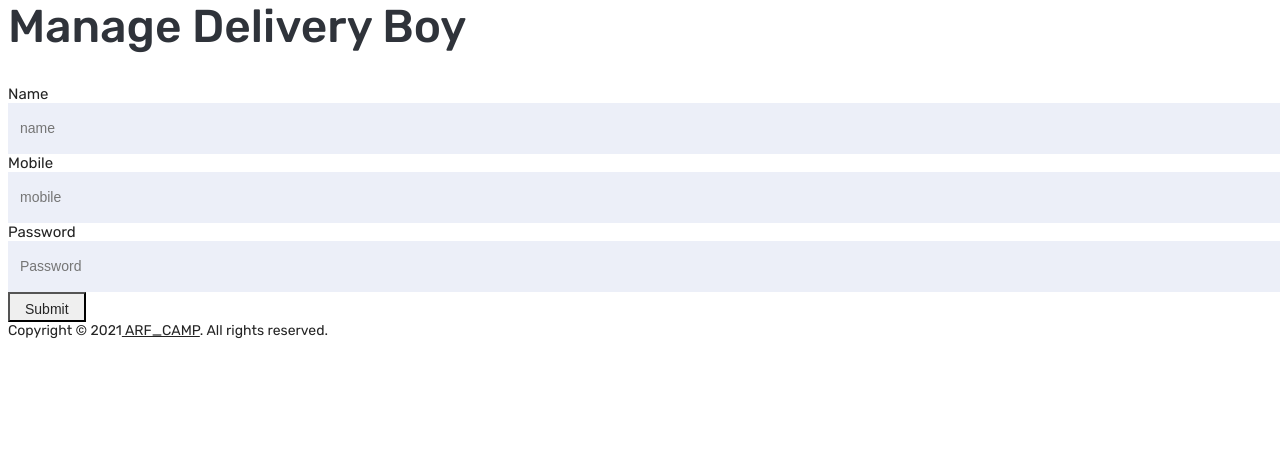
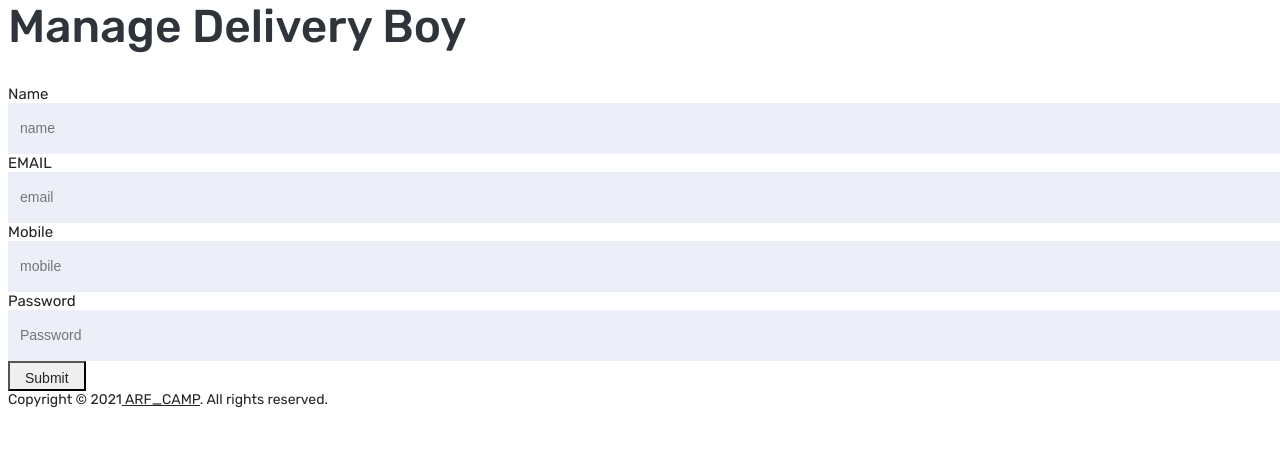
Before and after one commit to arf-camp/fOODKA, a PHP site: page /food/admin/manage_delivery_boy.php in a window 1280 px wide. Shown: the part 349-800 px from the top of the page. Run offline with PHP 8.4, Linux system fonts and the light colour scheme; a user stored in the database is signed in; some libraries are stand-ins or nearby versions.

Commit message:
delivery boy gets notification and information modify

```diff
--- a/admin/manage_delivery_boy.php
+++ b/admin/manage_delivery_boy.php
@@ -2,6 +2,7 @@
 include('top.php');
 $msg="";
 $name="";
+$email="";
 $mobile="";
 $password="";
 $id="";
@@ -10,29 +11,31 @@ if(isset($_GET['id']) && $_GET['id']>0){
 	$id=get_safe_value($_GET['id']);
 	$row=mysqli_fetch_assoc(mysqli_query($con,"select * from delivery_boy where id='$id'"));
 	$name=$row['name'];
+	$email=$row['email'];
 	$password=$row['password'];
 	$mobile=$row['mobile'];
 }
 
 if(isset($_POST['submit'])){
 	$name=get_safe_value($_POST['name']);
+	$email=get_safe_value($_POST['email']);
 	$password=get_safe_value($_POST['password']);
 	$mobile=get_safe_value($_POST['mobile']);
 	$added_on=date('Y-m-d h:i:s');
 
 	if($id==''){
-		$sql="select * from delivery_boy where mobile='$mobile'";
+		$sql="select * from delivery_boy where email='$email'";
 	}else{
-		$sql="select * from delivery_boy where mobile='$mobile' and id!='$id'";
+		$sql="select * from delivery_boy where email='$email' and id!='$id'";
 	}
 	if(mysqli_num_rows(mysqli_query($con,$sql))>0){
-		$msg="Delivery boy already added";
+		$msg="Delivery boy or email already added";
 	}else{
 		if($id==''){
 
-			mysqli_query($con,"insert into delivery_boy(name,password,mobile,status,added_on) values('$name','$password','$mobile',1,'$added_on')");
+			mysqli_query($con,"insert into delivery_boy(name,password,mobile,status,added_on,email) values('$name','$password','$mobile',1,'$added_on','$email')");
 		}else{
-			mysqli_query($con,"update delivery_boy set name='$name', password='$password' , mobile='$mobile' where id='$id'");
+			mysqli_query($con,"update delivery_boy set name='$name', password='$password' , mobile='$mobile',email='$email' where id='$id'");
 		}
 
 		redirect('delivery_boy.php');
@@ -49,11 +52,24 @@ if(isset($_POST['submit'])){
                       <label for="exampleInputName1">Name</label>
                       <input type="text" class="form-control" placeholder="name" name="name" required value="<?php echo $name?>">
                     </div>
+
+                    <div class="form-group">
+                      <label for="exampleInputName1">EMAIL</label>
+                      <input type="email" class="form-control" placeholder="email" name="email" required value="<?php echo $email?>">
+                      <div class="error mt8"><?php echo $msg?></div>
+
+                    </div>
+
+
+
+
+
+
 					<div class="form-group">
                       <label for="exampleInputName1">Mobile</label>
                       <input type="text" class="form-control" placeholder="mobile" name="mobile" required value="<?php echo $mobile?>">
-					  <div class="error mt8"><?php echo $msg?></div>
-                    </div>
+					</div>
+
                     <div class="form-group">
                       <label for="exampleInputEmail3" required>Password</label>
                       <input type="textbox" class="form-control" placeholder="Password" name="password"  value="<?php echo $password?>">
--- a/function.inc.php
+++ b/function.inc.php
@@ -35,6 +35,29 @@ function redirect($link){
 }
 
 
+// function delivery_boy_mail($id){
+
+
+//         $res=mysqli_query($con,"select email from delivery_boy where id='$id'");
+//         $check=mysqli_num_rows($res);
+
+//          if($check>0){ //if email exist on our database
+
+
+//         $row=mysqli_fetch_assoc($check);
+//         $email=$row['email'];
+
+
+
+//     $html="YOU HAVE A DELIVERY ORDER.PLEASE CHECK YOUR PROFILE FOR ORDER STATUS";
+//     send_email($email,$html,'NEW ORDER FOR YOU');
+//      }
+
+
+
+// }
+
+
 function send_email($email,$html,$subject){
 	$mail=new PHPMailer(true);
 	$mail->isSMTP();
@@ -42,9 +65,9 @@ function send_email($email,$html,$subject){
 	$mail->Port=587;
 	$mail->SMTPSecure="tls";
 	$mail->SMTPAuth=true;
-	$mail->Username="arfcampfakeid@gmail.com";      //use your company mail
-	$mail->Password="ARFCAMP@TEST";                    //use your company mail password
-	$mail->SetFrom("arfcampfakeid@gmail.com");    //use your company mail
+	$mail->Username="arfcampfake@gmail.com";      //use your company mail
+	$mail->Password="ARFCAMP@TEST123";                    //use your company mail password
+	$mail->SetFrom("arfcampfake@gmail.com");    //use your company mail
 	$mail->addAddress($email);
 	$mail->IsHTML(true);
 	$mail->Subject=$subject;
--- a/readMe files/completed work.txt
+++ b/readMe files/completed work.txt
@@ -122,3 +122,8 @@ day 23
 
 order cancel from customer end and admin order detail panel
 complete search function
+
+
+day 24
+
+delivery boy gets notification when admin assign delivery boy
```
Also changed, not shown: admin/order_detail.php (+20 -1 lines), 1 other file.
